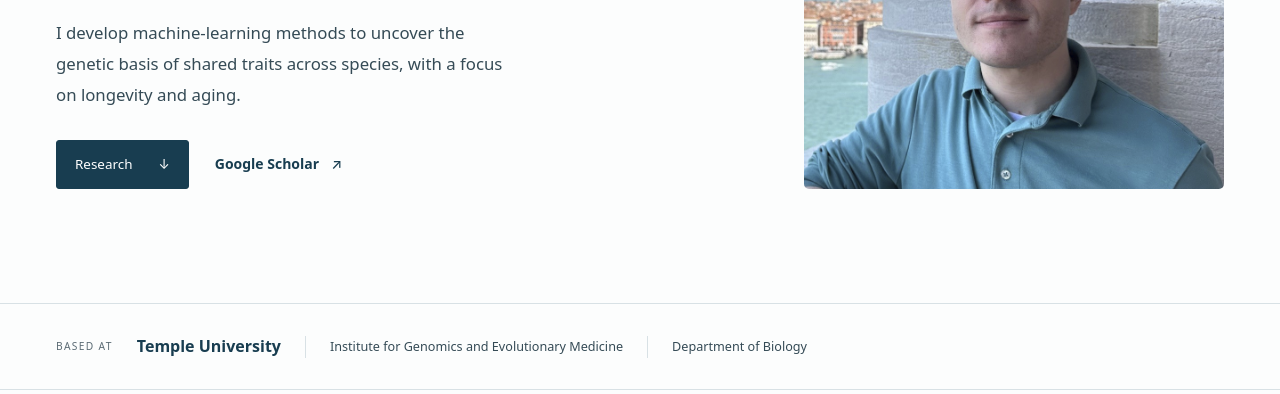
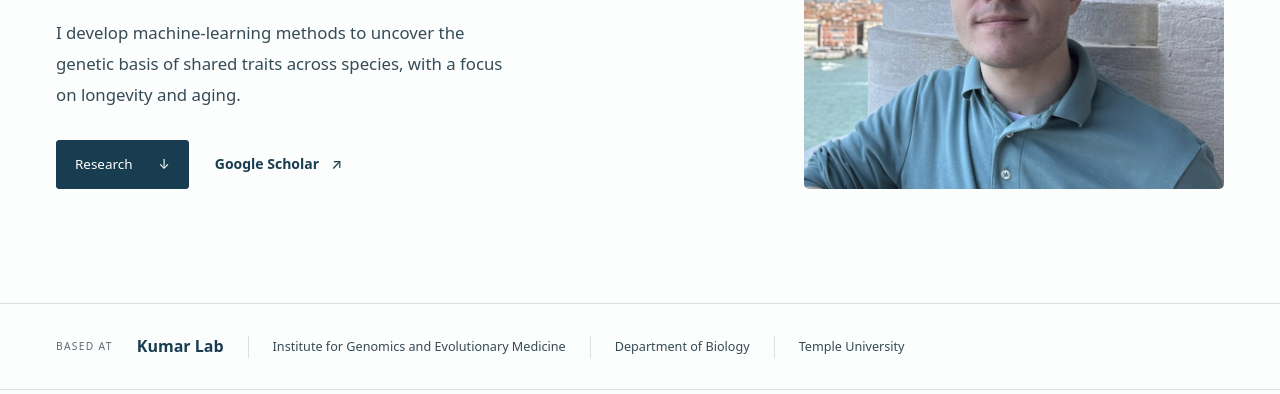
Before and after one commit to John-Allard/personal-website, a website: page index.html in a window 1280 px wide. Shown: the part 406-800 px from the top of the page. Drawn offline with Linux system fonts and the light colour scheme.

Commit message:
Update affiliation order and lab link

```diff
--- a/index.html
+++ b/index.html
@@ -34,7 +34,7 @@
         <img src="assets/profile-pic.png" width="943" height="879" alt="John B. Allard" fetchpriority="high">
       </figure>
     </section>
-    <div class="affiliation-strip"><div class="container affiliation-inner"><span class="affiliation-label">BASED AT</span><a href="https://www.temple.edu/">Temple University</a><span class="affiliation-divider"></span><a href="https://igem.temple.edu/">Institute for Genomics and Evolutionary Medicine</a><span class="affiliation-divider"></span><a href="https://cst.temple.edu/department-biology">Department of Biology</a></div></div>
+    <div class="affiliation-strip"><div class="container affiliation-inner"><span class="affiliation-label">BASED AT</span><a href="https://kumarlab.net/">Kumar Lab</a><span class="affiliation-divider"></span><a href="https://igem.temple.edu/">Institute for Genomics and Evolutionary Medicine</a><span class="affiliation-divider"></span><a href="https://cst.temple.edu/department-biology">Department of Biology</a><span class="affiliation-divider"></span><a href="https://www.temple.edu/">Temple University</a></div></div>
 
     <section class="section container" id="research" aria-labelledby="research-heading">
       <div class="section-heading"><div><h2 id="research-heading">Research</h2></div><p>I study the genetic basis of traits that have evolved independently in different species, using comparative genomics and machine learning.</p></div>
```
